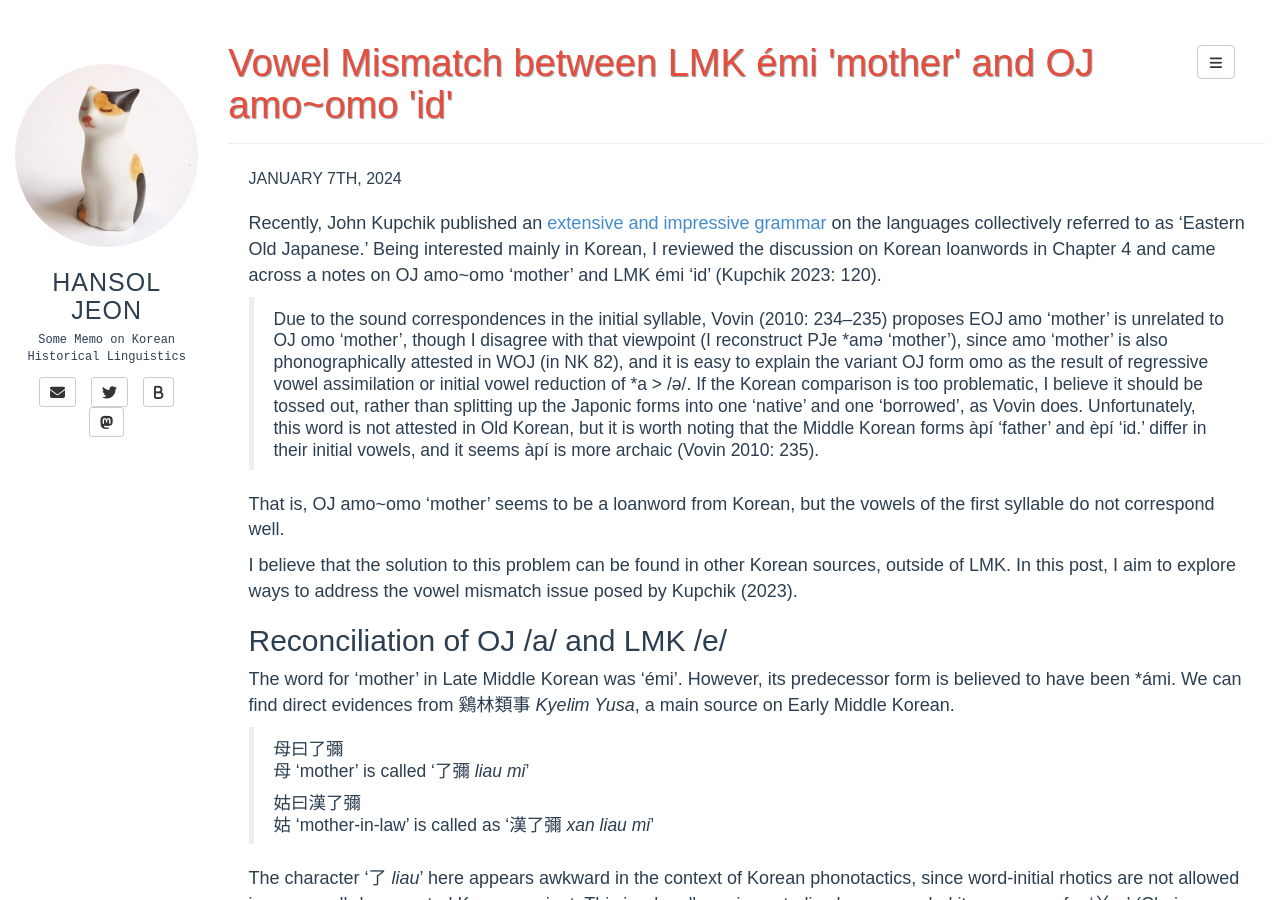
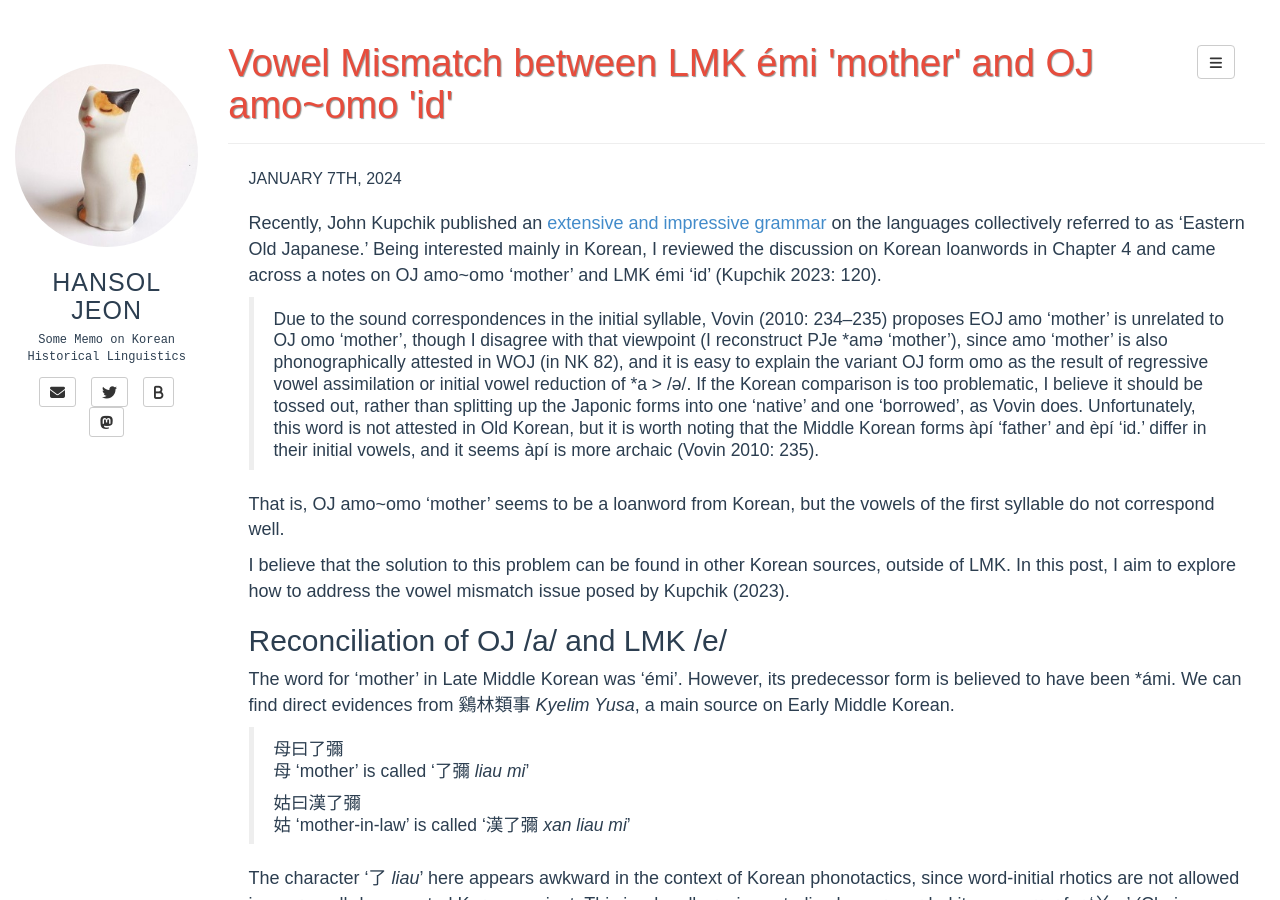
Before and after one commit to hansoljeon95/hansoljeon95.github.io, a Jekyll site: the page built from _posts/2024-01-07-amo.md, in a window 1280 px wide and 900 px high. Built offline with Jekyll 4.4.1, drawn with Linux system fonts in a browser that asks for light colours; some web fonts are replaced; comment, search, counter and statistics services are not loaded.

Commit message:
Minor Change

```diff
--- a/_posts/2024-01-07-amo.md
+++ b/_posts/2024-01-07-amo.md
@@ -13,7 +13,7 @@ Recently, John Kupchik published an [extensive and impressive grammar](https://w
 
 That is, OJ amo~omo 'mother' seems to be a loanword from Korean, but the vowels of the first syllable do not correspond well.
 
-I believe that the solution to this problem can be found in other Korean sources, outside of LMK. In this post, I aim to explore ways to address the vowel mismatch issue posed by Kupchik (2023).
+I believe that the solution to this problem can be found in other Korean sources, outside of LMK. In this post, I aim to explore how to address the vowel mismatch issue posed by Kupchik (2023).
 
 ## Reconciliation of OJ /a/ and LMK /e/
 The word for 'mother' in Late Middle Korean was 'émi'. However, its predecessor form is believed to have been \*ámi. We can find direct evidences from 鷄林類事 *Kyelim Yusa*, a main source on Early Middle Korean.
@@ -22,7 +22,7 @@ The word for 'mother' in Late Middle Korean was 'émi'. However, its predecessor
 > 母 'mother' is called '了彌 *liau mi*'
 >
 > 姑曰漢了彌
-> 姑 'mother-in-law' is called as '漢了彌 *xan liau mi*'
+> 姑 'mother-in-law' is called '漢了彌 *xan liau mi*'
 
 The character '了 *liau*' here appears awkward in the context of Korean phonotactics, since word-initial rhotics are not allowed in every well-documented Korean variant. This is why all previous studies have regarded it as an error for '丫 *a*' (Choi Youngsun 2015: 96). Consequently, the words above can be interpreted as EMK *ami and *hanami (<ha- 'big, great' + -n + *ami).
 
```
